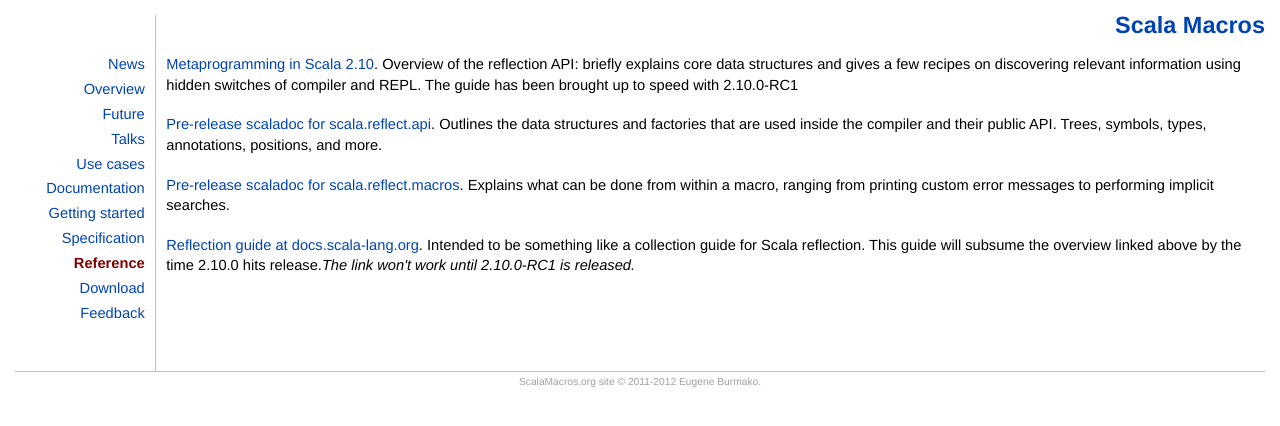
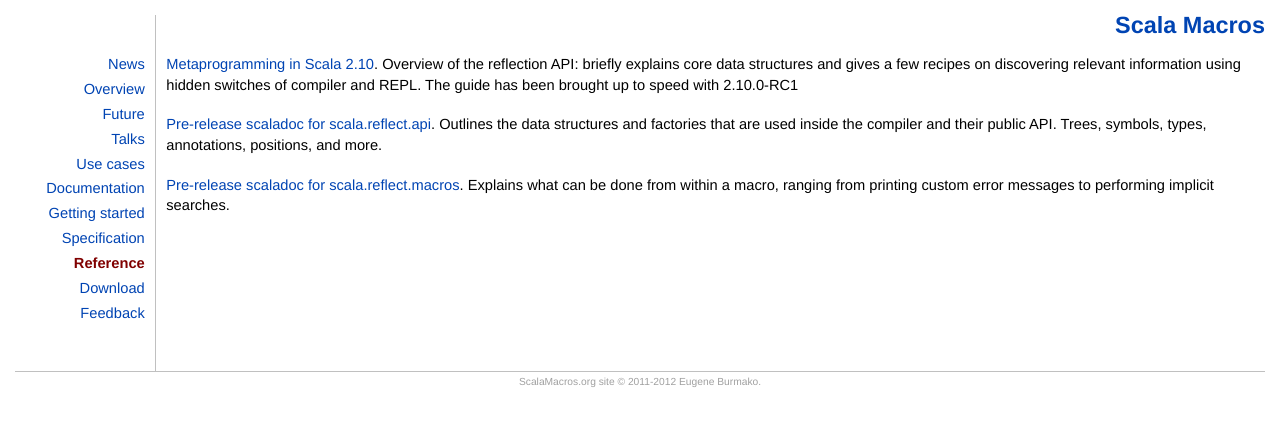
Before and after one commit to scalamacros/scalamacros.github.com, a Jekyll site: the page built from documentation/reference.html, in a window 1280 px wide. Shown: the top 426 px of the page. Built offline with Jekyll 4.4.1, drawn with Linux system fonts in a browser that asks for light colours; comment, search, counter and statistics services are not loaded.

Commit message:
more cleanup

```diff
--- a/documentation/reference.html
+++ b/documentation/reference.html
@@ -10,5 +10,3 @@
 <p><a href="http://www.scala-lang.org/api/rc/index.html#scala.reflect.api.package">Pre-release scaladoc for scala.reflect.api</a>. Outlines the data structures and factories that are used inside the compiler and their public API. Trees, symbols, types, annotations, positions, and more.</p>
 
 <p><a href="http://www.scala-lang.org/api/rc/index.html#scala.reflect.macros.package">Pre-release scaladoc for scala.reflect.macros</a>. Explains what can be done from within a macro, ranging from printing custom error messages to performing implicit searches.</p>
-
-<p><a href="http://docs.scala-lang.org/overviews/reflection/overview.html">Reflection guide at docs.scala-lang.org</a>. Intended to be something like a collection guide for Scala reflection. This guide will subsume the overview linked above by the time 2.10.0 hits release.<i>The link won't work until 2.10.0-RC1 is released.</i></p>
```
